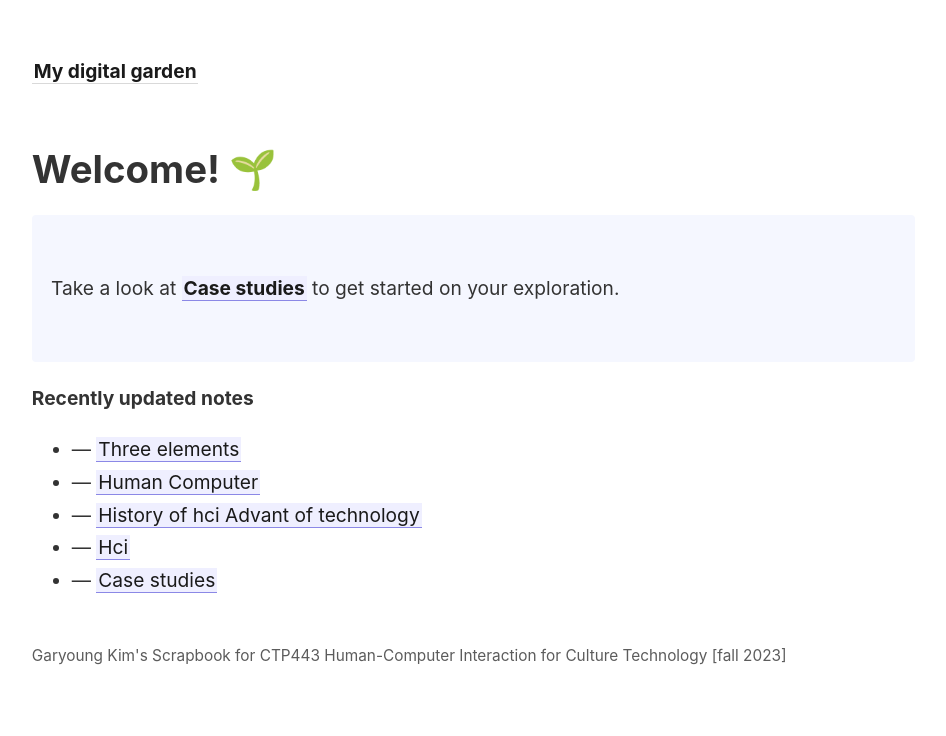
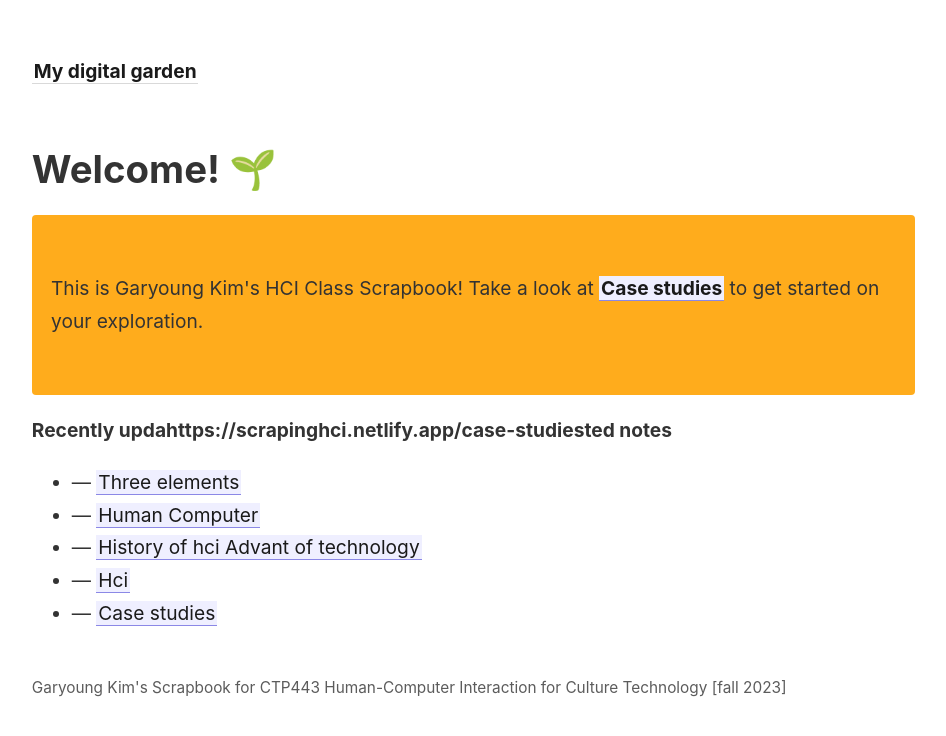
Before and after one commit to grkim1507/scrapingHCI, a Jekyll site: the page built from _pages/index.md, in a window 1280 px wide. Shown: the top 736 px of the page, without its empty margins (45-991 px from the left). Built offline with Jekyll 4.4.1, drawn with Linux system fonts in a browser that asks for light colours.

Commit message:
update intro and color

```diff
--- a/_pages/index.md
+++ b/_pages/index.md
@@ -7,11 +7,12 @@ permalink: /
 
 # Welcome! 🌱
 
-<p style="padding: 3em 1em; background: #f5f7ff; border-radius: 4px;">
+<p style="padding: 3em 1em; background: #ffac1c; border-radius: 4px;">
+  This is Garyoung Kim's HCI Class Scrapbook!
   Take a look at <span style="font-weight: bold">[[Case studies]]</span> to get started on your exploration.
 </p>
 
-<strong>Recently updated notes</strong>
+<strong>Recently updahttps://scrapinghci.netlify.app/case-studiested notes</strong>
 
 <ul>
   {% assign recent_notes = site.notes | sort: "last_modified_at_timestamp" | reverse %}
```
